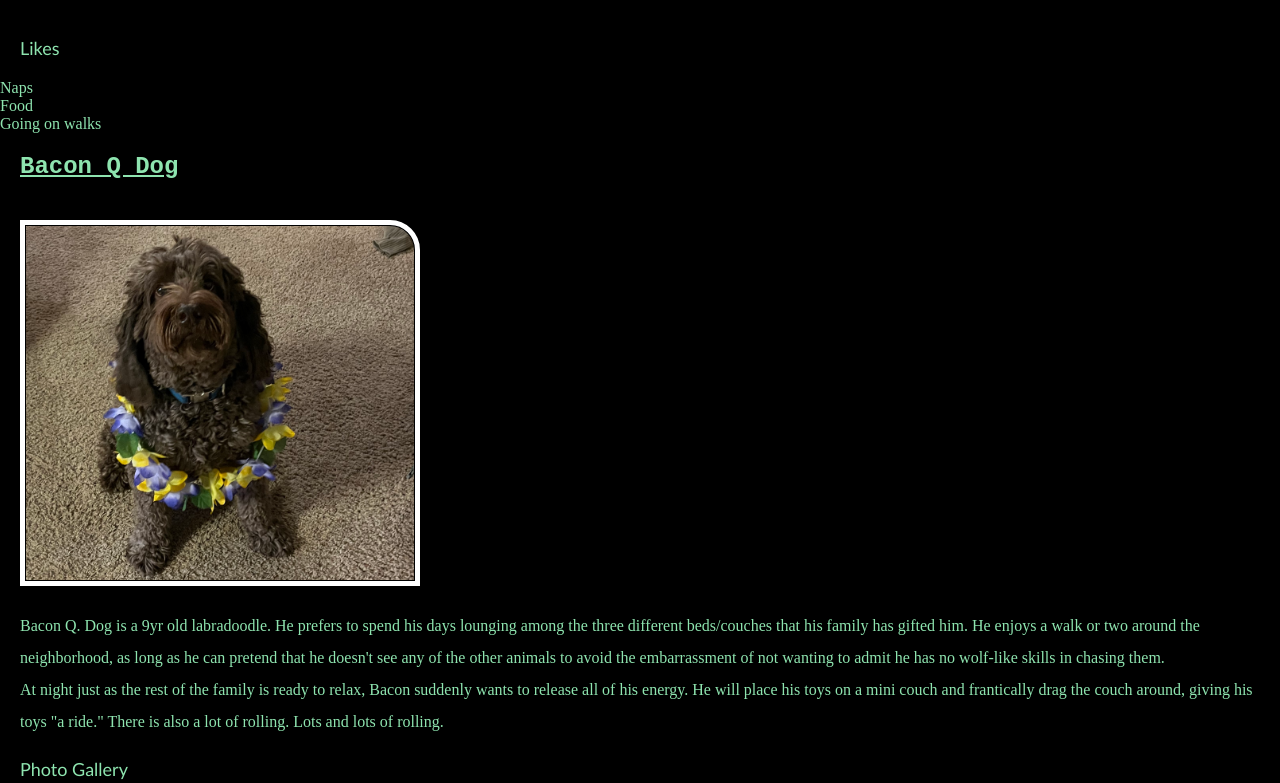
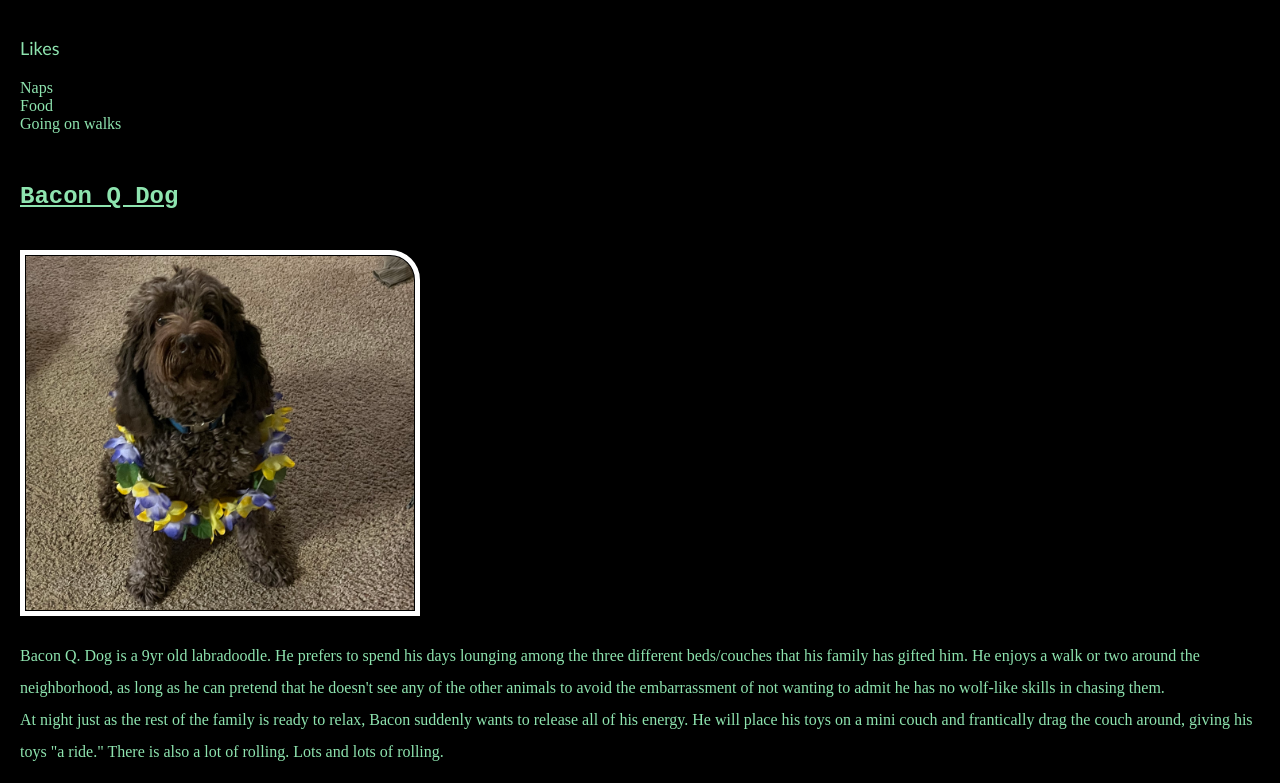
Before and after one commit to PhillipRW03/mobile-view, a plain HTML site: page index.html in a window 1280 px wide. Shown: the part 835-1618 px from the top of the page. Drawn offline with Linux system fonts and the light colour scheme.

Commit message:
Add files via upload

```diff
--- a/css/style.css
+++ b/css/style.css
@@ -55,7 +55,10 @@ video {
 }
 
 
-
+ol{
+    margin-bottom: 50px;
+    margin-left: 20px;
+}
 
 ul {
     display: flex;
```
